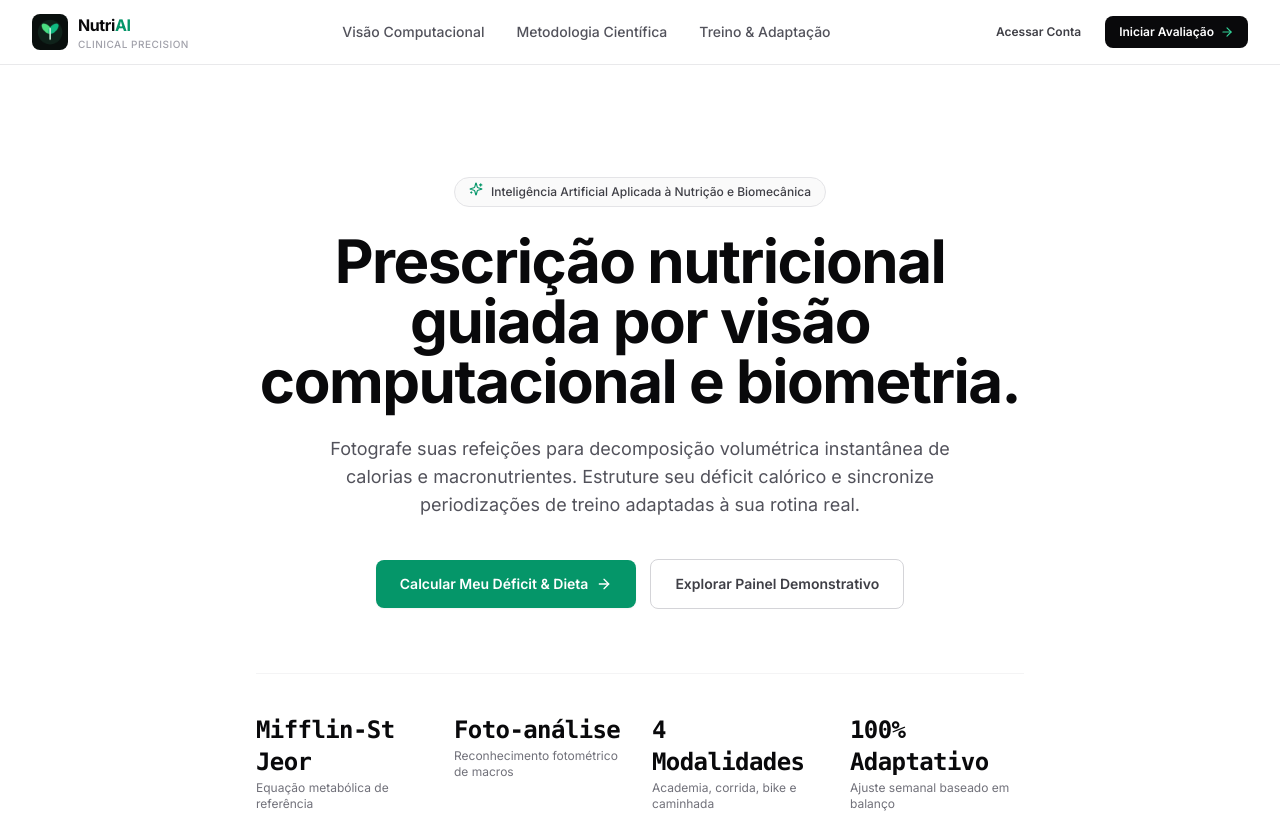
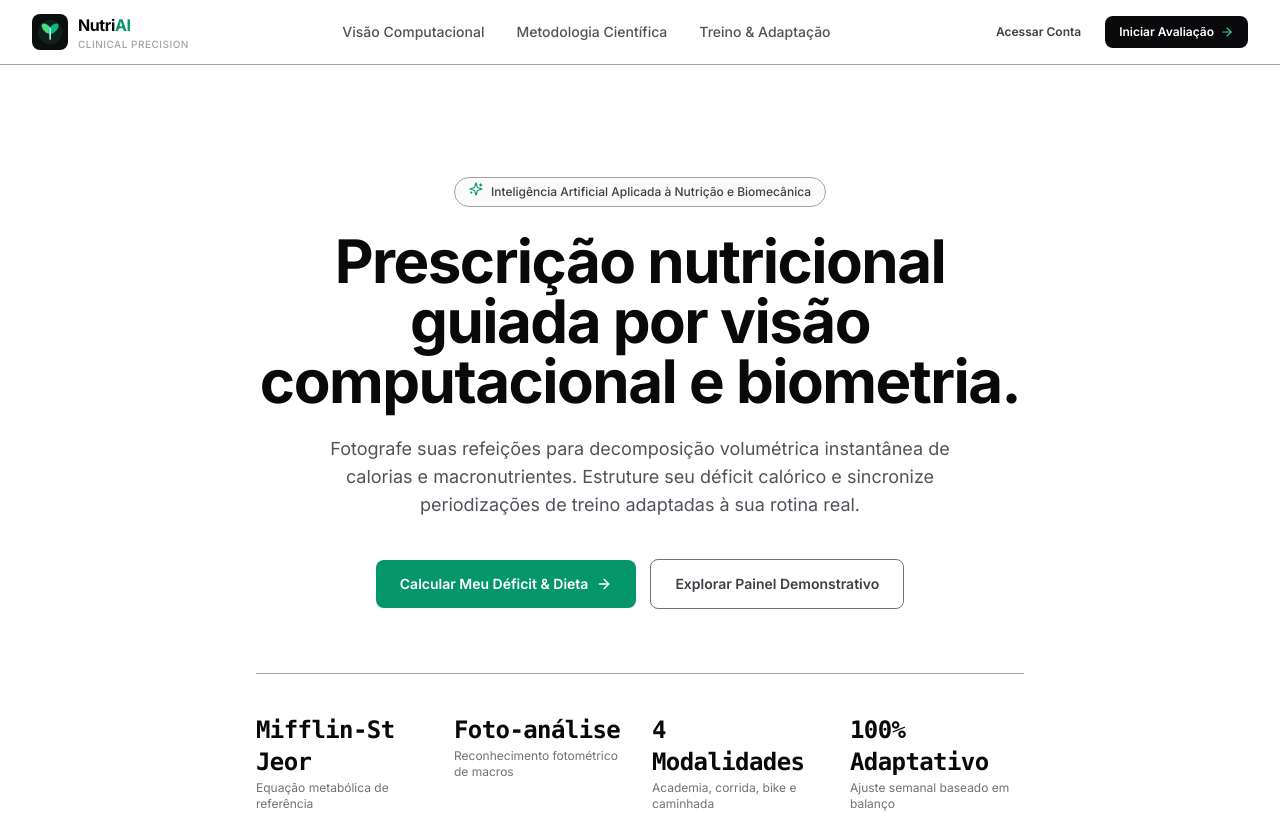
Before and after one commit to nicolascosta17/nutriai, a Next.js app: page / in a window 1280 px wide. Shown: the top 813 px of the page. Built offline with nearby package versions, Linux system fonts and the light colour scheme.

Commit message:
Corrige funcionamento e acessibilidade em src/app/globals.css

```diff
--- a/src/app/globals.css
+++ b/src/app/globals.css
@@ -122,3 +122,358 @@ body {
 html body [data-sonner-toaster][data-y-position="top"] {
   top: calc(var(--offset-top, 16px) + var(--app-top-inset));
 }
+
+/* Shared contrast and theme colors for the app's existing surfaces. */
+:root {
+  color-scheme: light;
+  --panel-line: #a1a1aa;
+  --field-line: #71717a;
+  --chart-grid: #a1a1aa;
+  --chart-label: #52525b;
+}
+
+[data-theme="dark"] {
+  color-scheme: dark;
+  --panel-line: #5a6664;
+  --field-line: #7d8b87;
+  --chart-grid: #46534f;
+  --chart-label: #b9c8c3;
+  --surface: #172521;
+  --surface-muted: #101c19;
+  --surface-raised: #243631;
+  --ink: #f0f7f4;
+  --ink-secondary: #c5d4ce;
+}
+
+:is(
+  [class~="border-zinc-100"],
+  [class~="border-zinc-200"],
+  [class~="border-zinc-200/60"],
+  [class~="border-zinc-200/80"],
+  [class~="border-zinc-200/90"],
+  [class~="border-zinc-300/80"],
+  [class~="border-slate-100"],
+  [class~="border-slate-200"],
+  [class~="border-slate-200/60"],
+  [class~="border-slate-200/80"],
+  [class~="border-slate-200/90"],
+  [class~="border-slate-300/80"]
+) {
+  border-color: var(--panel-line);
+}
+
+:is(
+  [class~="border-zinc-300"],
+  [class~="border-zinc-400"],
+  [class~="border-slate-300"],
+  [class~="border-slate-400"]
+) {
+  border-color: var(--field-line);
+}
+
+[data-theme="dark"] :is(
+  [class~="bg-white"],
+  [class~="bg-white/90"],
+  [class~="bg-white/95"],
+  [class~="bg-white/70"]
+) {
+  background-color: var(--surface);
+}
+
+[data-theme="dark"] :is(
+  [class~="bg-zinc-50"],
+  [class~="bg-zinc-50/50"],
+  [class~="bg-zinc-50/60"],
+  [class~="bg-zinc-50/70"],
+  [class~="bg-zinc-50/80"],
+  [class~="bg-zinc-100"],
+  [class~="bg-zinc-100/80"],
+  [class~="bg-slate-50"],
+  [class~="bg-slate-50/50"],
+  [class~="bg-slate-50/60"],
+  [class~="bg-slate-50/70"],
+  [class~="bg-slate-50/80"],
+  [class~="bg-slate-100"],
+  [class~="bg-slate-100/80"]
+) {
+  background-color: var(--surface-muted);
+}
+
+[data-theme="dark"] :is(
+  [class~="bg-zinc-200"],
+  [class~="bg-zinc-300"],
+  [class~="bg-slate-200"],
+  [class~="bg-slate-300"]
+) {
+  background-color: var(--surface-raised);
+}
+
+[data-theme="dark"] :is(
+  [class~="text-zinc-700"],
+  [class~="text-zinc-800"],
+  [class~="text-zinc-900"],
+  [class~="text-zinc-950"],
+  [class~="text-slate-700"],
+  [class~="text-slate-800"],
+  [class~="text-slate-900"],
+  [class~="text-slate-950"]
+) {
+  color: var(--ink);
+}
+
+[data-theme="dark"] :is(
+  [class~="text-zinc-400"],
+  [class~="text-zinc-500"],
+  [class~="text-zinc-600"],
+  [class~="text-slate-400"],
+  [class~="text-slate-500"],
+  [class~="text-slate-600"]
+) {
+  color: var(--ink-secondary);
+}
+
+[data-theme="dark"] :is(
+  [class~="hover:bg-zinc-50"],
+  [class~="hover:bg-zinc-100"],
+  [class~="hover:bg-zinc-100/80"],
+  [class~="hover:bg-zinc-200"],
+  [class~="hover:bg-slate-50"],
+  [class~="hover:bg-slate-100"],
+  [class~="hover:bg-slate-100/80"],
+  [class~="hover:bg-slate-200"]
+):hover {
+  background-color: var(--surface-raised);
+}
+
+[data-theme="dark"] :is(
+  [class~="hover:text-zinc-700"],
+  [class~="hover:text-zinc-800"],
+  [class~="hover:text-zinc-900"],
+  [class~="hover:text-zinc-950"],
+  [class~="hover:text-slate-700"],
+  [class~="hover:text-slate-800"],
+  [class~="hover:text-slate-900"],
+  [class~="hover:text-slate-950"]
+):hover {
+  color: var(--ink);
+}
+
+[data-theme="dark"] :is(
+  [class~="bg-emerald-50"],
+  [class~="bg-emerald-100"],
+  [class~="bg-emerald-50/50"],
+  [class~="bg-emerald-50/60"]
+) {
+  background-color: #15392c;
+}
+
+[data-theme="dark"] :is(
+  [class~="text-emerald-600"],
+  [class~="text-emerald-700"],
+  [class~="text-emerald-800"],
+  [class~="text-emerald-900"]
+) {
+  color: #a6f4d1;
+}
+
+[data-theme="dark"] :is(
+  [class~="hover:bg-emerald-50"],
+  [class~="hover:bg-emerald-100"]
+):hover {
+  background-color: #15392c;
+}
+
+[data-theme="dark"] :is(
+  [class~="hover:text-emerald-700"],
+  [class~="hover:text-emerald-800"],
+  [class~="hover:text-emerald-900"]
+):hover {
+  color: #a6f4d1;
+}
+
+[data-theme="dark"] :is(
+  [class~="bg-red-50"],
+  [class~="bg-red-100"],
+  [class~="bg-red-50/50"],
+  [class~="bg-red-50/60"]
+) {
+  background-color: #45282b;
+}
+
+[data-theme="dark"] :is(
+  [class~="text-red-600"],
+  [class~="text-red-700"],
+  [class~="text-red-800"],
+  [class~="text-red-900"]
+) {
+  color: #ffc6cd;
+}
+
+[data-theme="dark"] :is(
+  [class~="hover:bg-red-50"],
+  [class~="hover:bg-red-100"]
+):hover {
+  background-color: #45282b;
+}
+
+[data-theme="dark"] :is(
+  [class~="hover:text-red-700"],
+  [class~="hover:text-red-800"],
+  [class~="hover:text-red-900"]
+):hover {
+  color: #ffc6cd;
+}
+
+[data-theme="dark"] :is(
+  [class~="bg-amber-50"],
+  [class~="bg-amber-100"],
+  [class~="bg-amber-50/50"],
+  [class~="bg-amber-50/60"]
+) {
+  background-color: #44351c;
+}
+
+[data-theme="dark"] :is(
+  [class~="text-amber-600"],
+  [class~="text-amber-700"],
+  [class~="text-amber-800"],
+  [class~="text-amber-900"]
+) {
+  color: #ffe0a0;
+}
+
+[data-theme="dark"] :is(
+  [class~="hover:bg-amber-50"],
+  [class~="hover:bg-amber-100"]
+):hover {
+  background-color: #44351c;
+}
+
+[data-theme="dark"] :is(
+  [class~="hover:text-amber-700"],
+  [class~="hover:text-amber-800"],
+  [class~="hover:text-amber-900"]
+):hover {
+  color: #ffe0a0;
+}
+
+[data-theme="dark"] :is(
+  [class~="bg-blue-50"],
+  [class~="bg-blue-100"],
+  [class~="bg-blue-50/50"],
+  [class~="bg-blue-50/60"]
+) {
+  background-color: #203755;
+}
+
+[data-theme="dark"] :is(
+  [class~="text-blue-600"],
+  [class~="text-blue-700"],
+  [class~="text-blue-800"],
+  [class~="text-blue-900"]
+) {
+  color: #c2daff;
+}
+
+[data-theme="dark"] :is(
+  [class~="hover:bg-blue-50"],
+  [class~="hover:bg-blue-100"]
+):hover {
+  background-color: #203755;
+}
+
+[data-theme="dark"] :is(
+  [class~="hover:text-blue-700"],
+  [class~="hover:text-blue-800"],
+  [class~="hover:text-blue-900"]
+):hover {
+  color: #c2daff;
+}
+
+[data-theme="dark"] :is(
+  [class~="bg-teal-50"],
+  [class~="bg-teal-100"],
+  [class~="bg-teal-50/50"],
+  [class~="bg-teal-50/60"]
+) {
+  background-color: #163c3b;
+}
+
+[data-theme="dark"] :is(
+  [class~="text-teal-600"],
+  [class~="text-teal-700"],
+  [class~="text-teal-800"],
+  [class~="text-teal-900"]
+) {
+  color: #a2eee9;
+}
+
+[data-theme="dark"] :is(
+  [class~="hover:bg-teal-50"],
+  [class~="hover:bg-teal-100"]
+):hover {
+  background-color: #163c3b;
+}
+
+[data-theme="dark"] :is(
+  [class~="hover:text-teal-700"],
+  [class~="hover:text-teal-800"],
+  [class~="hover:text-teal-900"]
+):hover {
+  color: #a2eee9;
+}
+
+[data-theme="dark"] :is(
+  [class~="bg-violet-50"],
+  [class~="bg-violet-100"],
+  [class~="bg-violet-50/50"],
+  [class~="bg-violet-50/60"]
+) {
+  background-color: #352750;
+}
+
+[data-theme="dark"] :is(
+  [class~="text-violet-600"],
+  [class~="text-violet-700"],
+  [class~="text-violet-800"],
+  [class~="text-violet-900"]
+) {
+  color: #dacafa;
+}
+
+[data-theme="dark"] :is(
+  [class~="hover:bg-violet-50"],
+  [class~="hover:bg-violet-100"]
+):hover {
+  background-color: #352750;
+}
+
+[data-theme="dark"] :is(
+  [class~="hover:text-violet-700"],
+  [class~="hover:text-violet-800"],
+  [class~="hover:text-violet-900"]
+):hover {
+  color: #dacafa;
+}
+
+[data-theme="dark"] body {
+  background-color: var(--surface-muted);
+  color: var(--ink);
+}
+
+[data-theme="dark"] :is(input, textarea, select) {
+  background-color: var(--surface);
+  color: var(--ink);
+}
+
+[data-theme="dark"] :is(input, textarea)::placeholder {
+  color: var(--ink-secondary);
+}
+
+[data-theme="dark"] [class~="bg-emerald-500"][class~="text-zinc-950"] {
+  color: #05241a;
+}
+
+[data-theme="dark"] * {
+  scrollbar-color: #34d399 #172521;
+}
```
